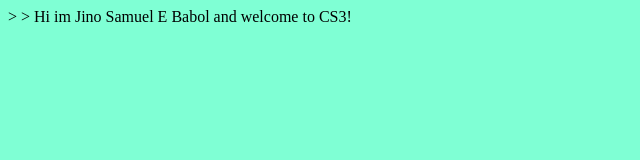
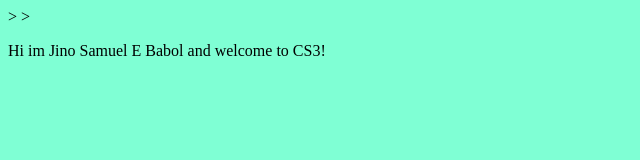
Before and after one commit to o-jino/Babol_Sandbox, a plain HTML site: page index.html in a window 1280 px wide. Shown: the whole page, without its empty margins (0-640 px from the left). Drawn offline with Linux system fonts and the light colour scheme.

Commit message:
upload index.html

```diff
--- a/index.html
+++ b/index.html
@@ -1,6 +1,6 @@
 <!DOCTYPE html>
 ><html>
-    ><body style="background-color: aquamarine;"
+    ><body style="background-color: aquamarine;">
         <P>
             Hi im Jino Samuel E Babol and welcome to CS3!
         </P>
```
